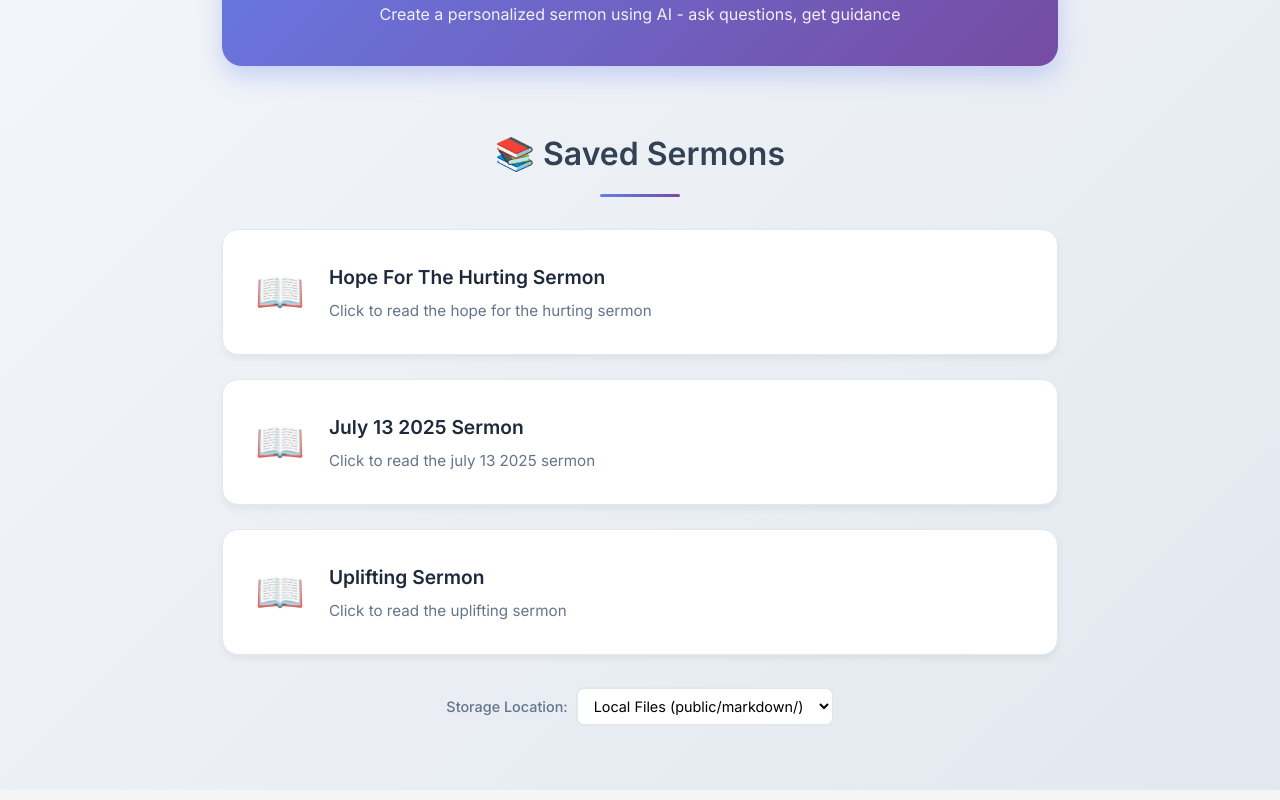
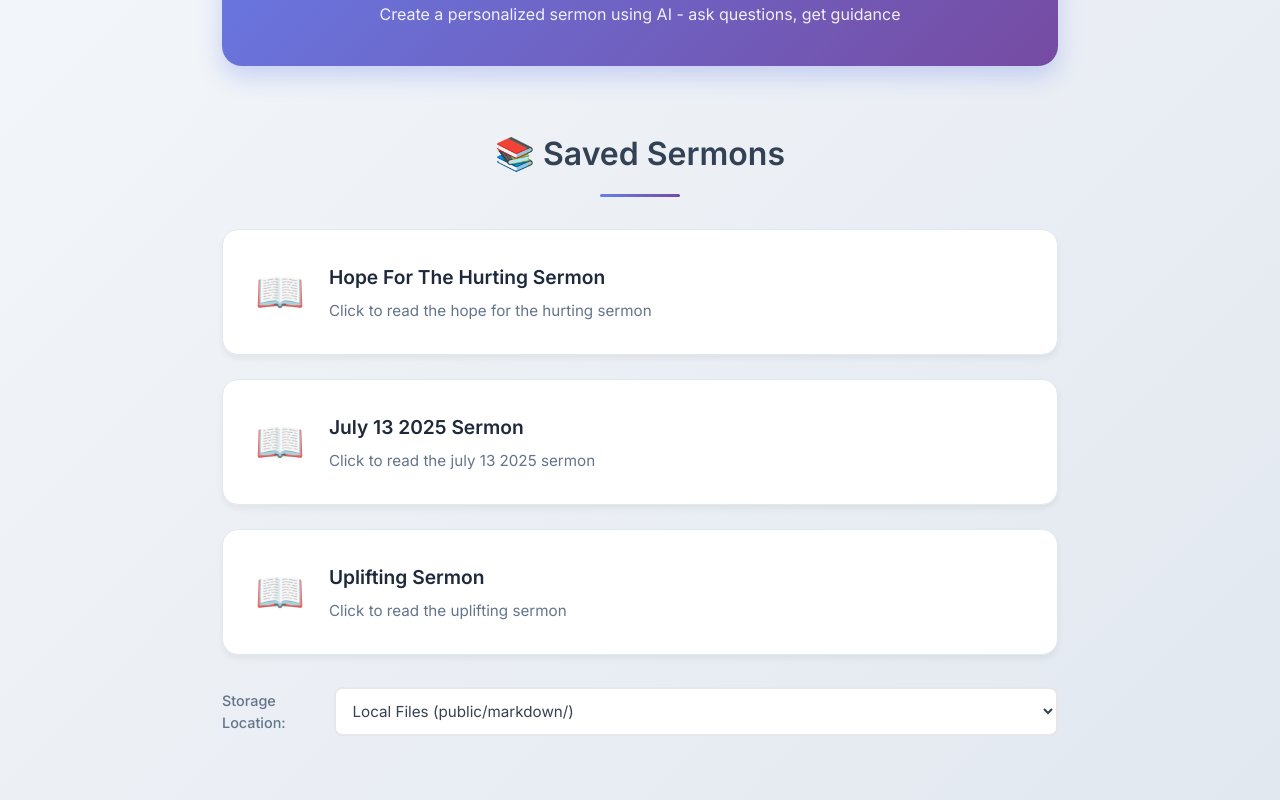
Before and after one commit to mjweaver01/sermon-generator, a Vue app: page / in a window 1280 px wide. Shown: the part 638-1438 px from the top of the page. Built offline with nearby package versions, Linux system fonts and the light colour scheme; the HTML template or start-up script is replaced by a standard one; what emoji-js would draw is missing.

Commit message:
unified styles

```diff
--- a/src/App.vue
+++ b/src/App.vue
@@ -1,39 +1,7 @@
-<script setup lang="ts">
-// No additional logic needed for the main app component
-</script>
+<script setup lang="ts"></script>
 
 <template>
   <div id="app">
     <router-view />
   </div>
 </template>
-
-<style>
-* {
-  box-sizing: border-box;
-}
-
-body {
-  margin: 0;
-  font-family: 'Segoe UI', Tahoma, Geneva, Verdana, sans-serif;
-  background-color: #f5f5f5;
-  color: #333;
-}
-
-#app {
-  min-height: 100vh;
-}
-
-/* Shared content styles used by multiple components */
-.content {
-  padding: 3rem 2rem;
-  max-width: 800px;
-  margin: 0 auto;
-}
-
-@media (max-width: 768px) {
-  .content {
-    padding: 2rem 1rem;
-  }
-}
-</style>
--- a/src/components/AudioPlayer.vue
+++ b/src/components/AudioPlayer.vue
@@ -6,7 +6,7 @@
         <select
           id="voice-select"
           v-model="selectedVoice"
-          class="voice-select"
+          class="select"
           :disabled="generatingAudio || props.streamingInProgress"
         >
           <option disabled>AI Voice</option>
@@ -206,35 +206,15 @@ watch(
   min-width: 150px;
 }
 
+.voice-selection .select {
+  flex: 1;
+}
+
 .voice-selection label {
   font-weight: 600;
   color: #374151;
   font-size: 0.95rem;
   white-space: nowrap;
-}
-
-.voice-select {
-  padding: 0.75rem;
-  border: 2px solid #e5e7eb;
-  border-radius: 8px;
-  font-family: 'Inter', sans-serif;
-  font-size: 0.95rem;
-  background: white;
-  cursor: pointer;
-  transition: all 0.3s ease;
-  flex: 1;
-}
-
-.voice-select:focus {
-  outline: none;
-  border-color: #667eea;
-  box-shadow: 0 0 0 3px rgba(102, 126, 234, 0.1);
-}
-
-.voice-select:disabled {
-  background-color: #f1f5f9;
-  cursor: not-allowed;
-  opacity: 0.7;
 }
 
 .audio-generate-btn {
--- a/src/components/Home.vue
+++ b/src/components/Home.vue
@@ -65,7 +65,7 @@
             id="storage-location"
             v-model="storageLocation"
             @change="onStorageLocationChange"
-            class="storage-select"
+            class="select select--large"
           >
             <option value="local">Local Files (public/markdown/)</option>
             <option value="netlify">Netlify Blobs (cloud)</option>
@@ -351,28 +351,6 @@ onMounted(() => {
   font-size: 0.9rem;
 }
 
-.storage-select {
-  padding: 0.5rem 0.75rem;
-  border: 2px solid #e2e8f0;
-  border-radius: 8px;
-  font-family: 'Inter', sans-serif;
-  font-size: 0.9rem;
-  background: white;
-  cursor: pointer;
-  transition: all 0.3s ease;
-  min-width: 140px;
-}
-
-.storage-select:focus {
-  outline: none;
-  border-color: #667eea;
-  box-shadow: 0 0 0 3px rgba(102, 126, 234, 0.1);
-}
-
-.storage-select:hover {
-  border-color: #cbd5e1;
-}
-
 .section-divider {
   width: 80px;
   height: 3px;
--- a/src/components/MarkdownViewer.vue
+++ b/src/components/MarkdownViewer.vue
@@ -33,7 +33,7 @@
                   <select
                     v-model="storageLocation"
                     @change="onStorageLocationChange"
-                    class="dropdown-storage-select"
+                    class="select select--large"
                   >
                     <option value="local">
                       Local Files (public/markdown/)
@@ -469,25 +469,6 @@ onUnmounted(() => {
   font-weight: 600;
   color: #374151;
   margin-bottom: 0.5rem;
-}
-
-.dropdown-storage-select {
-  width: 100%;
-  padding: 0.5rem 0.75rem;
-  border: 1px solid #d1d5db;
-  border-radius: 8px;
-  font-family: 'Inter', sans-serif;
-  font-size: 0.85rem;
-  background: white;
-  color: #374151;
-  cursor: pointer;
-  transition: border-color 0.2s ease;
-}
-
-.dropdown-storage-select:focus {
-  outline: none;
-  border-color: #667eea;
-  box-shadow: 0 0 0 3px rgba(102, 126, 234, 0.1);
 }
 
 .dropdown-divider {
--- a/src/components/SermonGenerator.vue
+++ b/src/components/SermonGenerator.vue
@@ -95,7 +95,7 @@
                 <select
                   id="save-storage-location"
                   v-model="storageLocation"
-                  class="storage-select"
+                  class="select select--large"
                   :disabled="saving"
                 >
                   <option value="local">Download Locally</option>
@@ -668,6 +668,7 @@ const onAudioGenerated = async (audioUrl: string) => {
   border: 1px solid #e5e7eb;
   animation: slideInUp 0.6s ease-out;
   max-height: calc(100vh - 14em);
+  overflow-y: auto;
 }
 
 @keyframes slideInUp {
@@ -712,30 +713,6 @@ const onAudioGenerated = async (audioUrl: string) => {
   color: #64748b;
   font-size: 0.9rem;
   white-space: nowrap;
-}
-
-.storage-select {
-  padding: 0.5rem 0.75rem;
-  border: 2px solid #e2e8f0;
-  border-radius: 8px;
-  font-family: 'Inter', sans-serif;
-  font-size: 0.9rem;
-  background: white;
-  cursor: pointer;
-  transition: all 0.3s ease;
-  min-width: 140px;
-}
-
-.storage-select:focus {
-  outline: none;
-  border-color: #667eea;
-  box-shadow: 0 0 0 3px rgba(102, 126, 234, 0.1);
-}
-
-.storage-select:disabled {
-  background-color: #f1f5f9;
-  cursor: not-allowed;
-  opacity: 0.7;
 }
 
 .filename-group {
@@ -812,16 +789,12 @@ const onAudioGenerated = async (audioUrl: string) => {
   box-shadow: 0 4px 12px rgba(148, 163, 184, 0.2);
 }
 
-.sermon-preview {
-  overflow-y: auto;
-  padding: 3rem;
-}
-
 .markdown-content {
   line-height: 1.8;
   color: #374151;
   font-family: 'Crimson Text', Georgia, serif;
   font-size: 1.1rem;
+  padding: 3rem;
 }
 
 /* Enhanced styles for rendered markdown - matching MarkdownViewer */
--- a/src/style.css
+++ b/src/style.css
@@ -16,7 +16,22 @@
   -webkit-text-size-adjust: 100%;
 }
 
+#app {
+  min-height: 100vh;
+  width: 100%;
+  margin: 0;
+  text-align: left;
+}
+
+* {
+  box-sizing: border-box;
+}
+
 body {
+  margin: 0;
+  font-family: 'Segoe UI', Tahoma, Geneva, Verdana, sans-serif;
+  background-color: #f5f5f5;
+  color: #333;
   margin: 0;
   display: flex;
   place-items: center;
@@ -24,8 +39,64 @@ body {
   min-height: 100vh;
 }
 
-#app {
+/* Shared content styles used by multiple components */
+.content {
+  padding: 3rem 2rem;
+  max-width: 800px;
+  margin: 0 auto;
+}
+
+@media (max-width: 768px) {
+  .content {
+    padding: 2rem 1rem;
+  }
+}
+
+/* Select Styles */
+.select {
+  padding: 0.5rem 0.75rem;
+  border: 1px solid #d1d5db;
+  border-radius: 8px;
+  font-family: 'Inter', sans-serif;
+  font-size: 0.85rem;
+  background: white;
+  color: #374151;
+  cursor: pointer;
+  transition: border-color 0.2s ease;
   width: 100%;
-  margin: 0;
-  text-align: left;
+  min-width: 140px;
 }
+
+.select:focus {
+  outline: none;
+  border-color: #667eea;
+  box-shadow: 0 0 0 3px rgba(102, 126, 234, 0.1);
+}
+
+.select:disabled {
+  background-color: #f1f5f9;
+  cursor: not-allowed;
+  opacity: 0.7;
+}
+
+.select:hover:not(:disabled) {
+  border-color: #9ca3af;
+}
+
+/* Larger variant for main controls */
+.select--large {
+  padding: 0.75rem;
+  font-size: 0.95rem;
+  border-width: 2px;
+  border-color: #e5e7eb;
+  transition: all 0.3s ease;
+}
+
+.select--large:focus {
+  border-color: #667eea;
+  box-shadow: 0 0 0 3px rgba(102, 126, 234, 0.1);
+}
+
+.select--large:hover:not(:disabled) {
+  border-color: #cbd5e1;
+}
```
